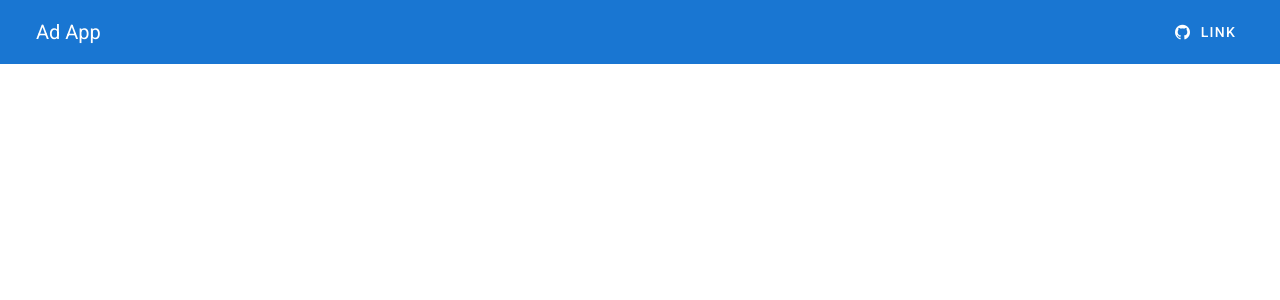
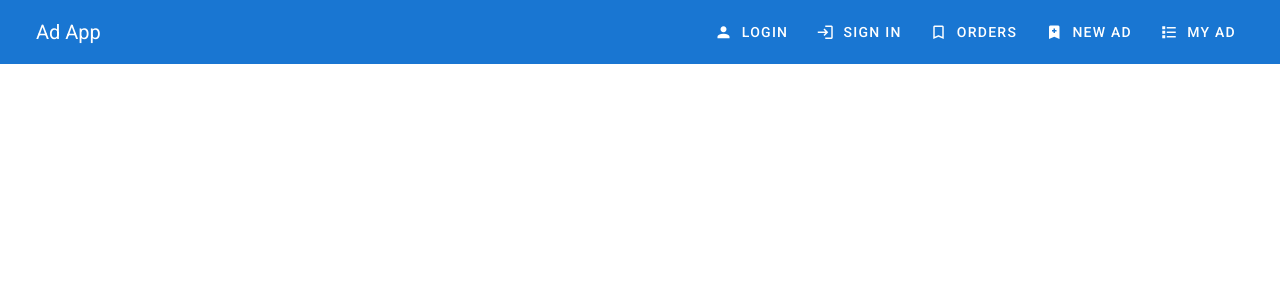
Before and after one commit to VitAn1999/vue_practice, a Vue app: page / in a window 1280 px wide. Shown: the top 300 px of the page. Built offline with nearby package versions, Linux system fonts and the light colour scheme.

Commit message:
create app-bar

```diff
--- a/src/App.vue
+++ b/src/App.vue
@@ -27,9 +27,9 @@
       <v-app-bar-title>Ad App</v-app-bar-title>
       <v-spacer></v-spacer>
       <v-container class="py-0 fill-height justify-end hidden-sm-and-down">
-        <v-btn text>
-            <v-icon left dark medium>mdi-github</v-icon>
-            Link
+        <v-btn text v-for="link in links" :key="link.title" :to="link.url">
+            <v-icon left dark medium>{{ link.icon }}</v-icon>
+            {{ link.title }}
         </v-btn>
       </v-container>
     </v-app-bar>
```
